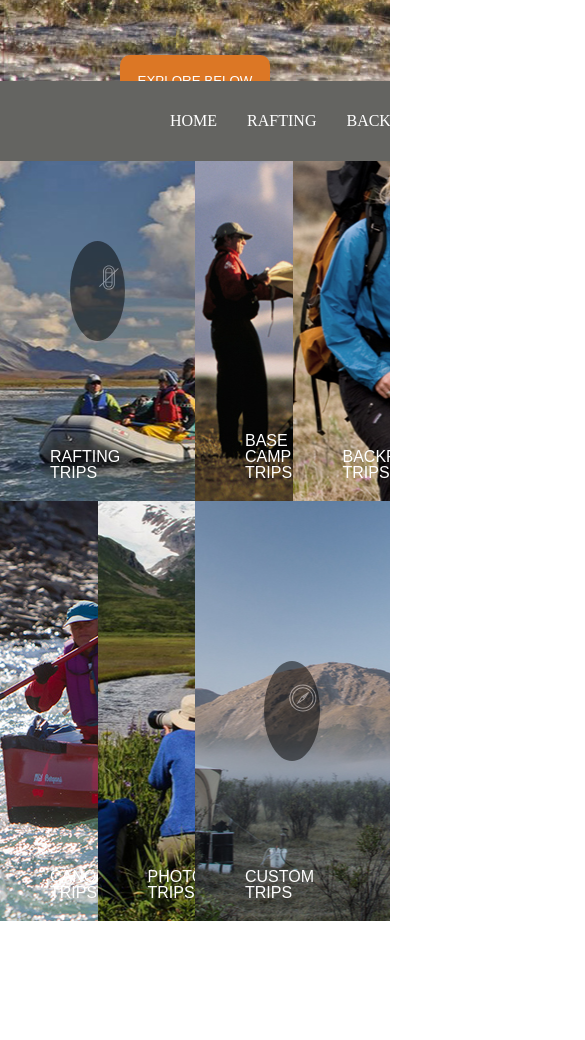
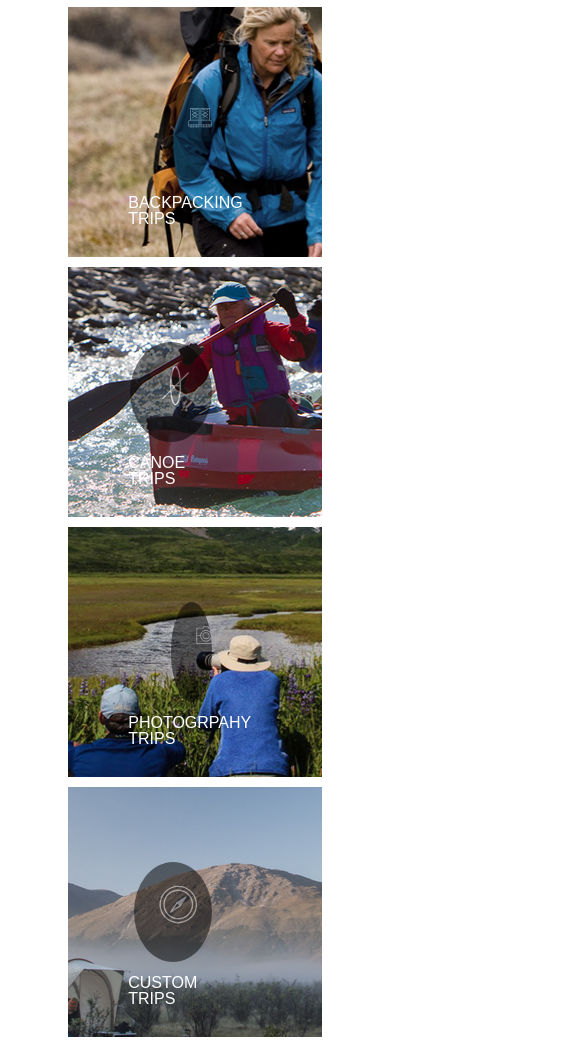
Before and after one commit to GarrettLeePrice/CSS-Arctic-Wild, a plain HTML site: page index.html in a window 390 px wide. Shown: the part 789-1829 px from the top of the page, 585 px wide, since content can reach past the window. Before the commit the page ends 1710 px from the top, so only its background shows below. Drawn offline with Linux system fonts and the light colour scheme.

Commit message:
add media query breakpoints to resize headline and gallery images.

```diff
--- a/scss/components/_buttons.scss
+++ b/scss/components/_buttons.scss
@@ -8,6 +8,9 @@
       height:50px;
       border-radius: 10px;
     }
+      @media (max-width: 839px) {
+        display: none;
+      }
 }
 
 
@@ -18,16 +21,23 @@
   opacity: .7;
   border-radius: 50%;
   border: none;
+    @media (max-width: 839px) {
+      width: 75px;
+      height: 75px;
+  }
 }
 
 #playBtn img {
   padding-left: 10px;
+  @media (max-width: 839px) {
+    width: 30px;
+  }
 
 }
 
 .nav2 {
   display: flex;
-  width: 100vw;
+  width: 100%;
   max-width: 1650px;
   height: 80px;
   justify-content: space-between;
@@ -35,9 +45,10 @@
   margin: 0 auto;
   position: absolute;
   background-color: #646461;
+    @media (max-width: 839px) {
+      display: none;
 
-
-
+    }
 }
 
 .nav2-controls {
--- a/scss/components/_icons.scss
+++ b/scss/components/_icons.scss
@@ -1,10 +1,8 @@
 .icon {
   align-self: center;
-  // justify: center;
   margin: 0 auto;
-  right: 70px;
+  right: 100px;
   position: relative;
-  display: inline-block;
   height: 100px;
   width: 100px;
   border-radius: 50%;
--- a/scss/components/_typography.scss
+++ b/scss/components/_typography.scss
@@ -12,12 +12,17 @@ hr {
     font-size: 88pt;
     font-family: serif;
     padding-top: 18px;
+      @media (max-width: 839px) {
+        font-size: 44pt;
+      }
   }
   h3{
     font-family: sans-serif;
     font-size: 15pt;
     letter-spacing: 3px;
-
+      @media (max-width: 839px) {
+      font-size: 10pt;
+    }
   }
 }
 
--- a/scss/layout/_containers.scss
+++ b/scss/layout/_containers.scss
@@ -8,20 +8,26 @@
   justify-content: center;
 
   background-repeat: no-repeat;
+    @media (max-width: 839px) {
+      background-position:center right;
+      height: 100%;
+    }
 }
 
 .headline {
   margin-top: 200px;
   width: 850px;
-  // height: auto;
-  // margin: 0 auto;
+  // heightvw auto;
+  margin: 0 auto;
   align-self: center;
   // right: 500px;
   // justify-content: center;
   text-align: center;
 
-
-
+  // @media (max-width: 839px) {
+  //   width: 450px;
+  //
+  // }
 }
 
 .section2 {
@@ -30,79 +36,113 @@
   height: auto;
   display: flex;
   flex-wrap: wrap;
-  background-color: pink;
+  background-color: white;
+    @media (max-width: 839px) {
+      display: block;
+    }
 }
+
 
 #rafting {
   flex-grow: 2;
-  width: 50%;
+  width: 420px;
   height: 420px;
   background-image: url("../img/raft.jpg");
   background-repeat: no-repeat;
   background-position: center;
   display: flex;
-  justify-content: flex-start;
-  align-items:flex-end;
+    @media (max-width: 839px) {
+      width: 65vw;
+      height: 250px;
+      margin: 10px auto;
+      padding: 10px;
+
+  }
 
 
 }
 
 #baseCamp {
   flex-grow: 1;
-  width: 25%;
+  width: 420px;
   height: 420px;
   background-image: url("../img/basecamp.jpg");
   background-repeat: no-repeat;
   background-position: center;
   display: flex;
-  justify-content: flex-start;
-  align-items:flex-end;
-}
+    @media (max-width: 839px) {
+      width: 65vw;
+      height: 250px;
+      margin: 10px auto;
+      padding: 10px;
+
+    }
+  }
 
 #backPacking {
   flex-grow: 1;
-  width: 25%;
+  width: 420px;
   height: 420px;
   background-image: url("../img/backpacking.jpg");
   background-repeat: no-repeat;
   background-position: center;
   display: flex;
-  justify-content: flex-start;
-  align-items:flex-end;
+    @media (max-width: 839px) {
+      width: 65vw;
+      height: 250px;
+      margin: 10px auto;
+      padding: 10px;
+
+    }
 }
 
 #canoe {
   flex-grow: 1;
-  width: 25%;
+  width: 420px;
   height: 420px;
   background-image: url("../img/canoe.jpg");
   background-repeat: no-repeat;
   background-position: center;
   display: flex;
-  justify-content: flex-start;
-  align-items:flex-end;
+    @media (max-width: 839px) {
+      width: 65vw;
+      height: 250px;
+      margin: 10px auto;
+      padding: 10px;
+
+    }
 }
 
 #photo {
   flex-grow: 1;
-  width: 25%;
+  width: 420px;
   height: 420px;
   background-image: url("../img/photo.jpg");
   background-repeat: no-repeat;
   background-position: center;
   display: flex;
-  justify-content: flex-start;
-  align-items:flex-end;
+    @media (max-width: 839px) {
+      width: 65vw;
+      height: 250px;
+      margin: 10px auto;
+      padding: 10px;
+
+  }
 }
 
 #custom {
   flex-grow: 2;
-  width: 50%;
+  width: 420px;
   height: 420px;
   background-image: url("../img/custom.jpg");
   background-repeat: no-repeat;
   background-position: center;
   display: flex;
-  justify-content: flex-start;
-  align-items:flex-end;
+    @media (max-width: 839px) {
+      width: 65vw;
+      height: 250px;
+      margin: 10px auto;
+      padding: 10px;
+
+    }
 }
--- a/scss/layout/_header.scss
+++ b/scss/layout/_header.scss
@@ -7,7 +7,9 @@
   justify-content: center;
   margin: 100px auto;
   position: absolute;
-
+    @media (max-width: 839px) {
+      display: none;
+    }
 
 
 }
```
Also changed, not shown: css/application.css, 1 other file.
